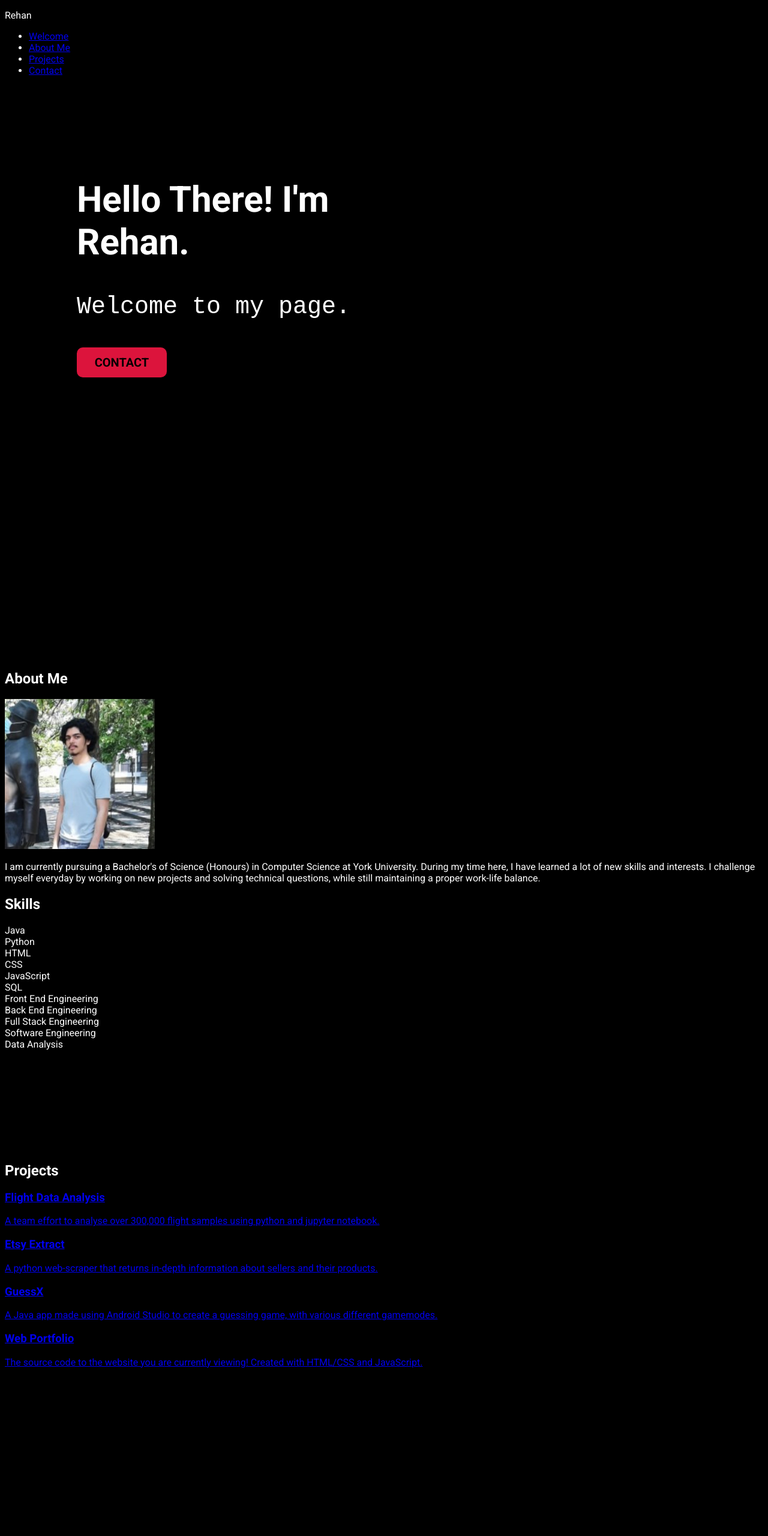
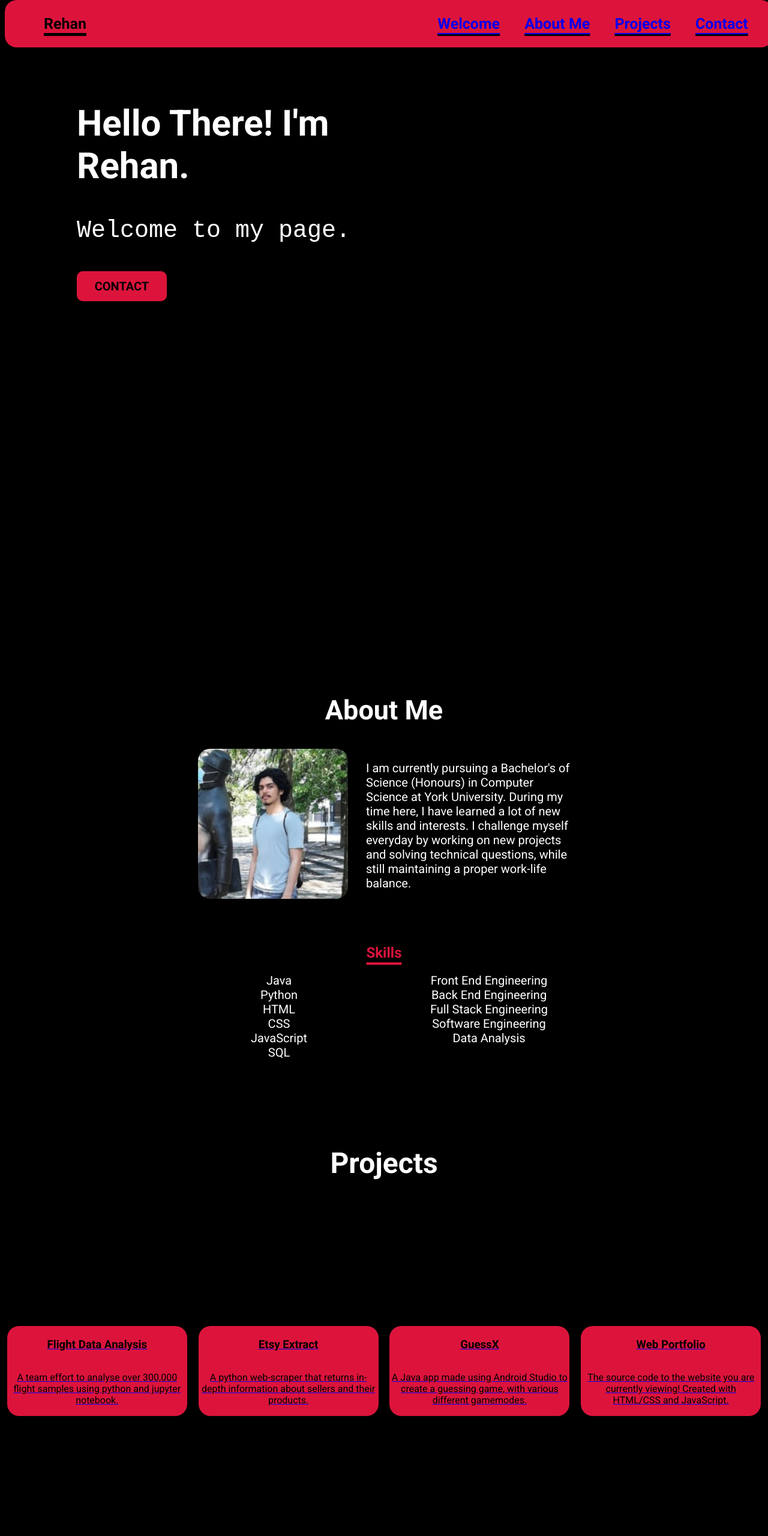
Before and after one commit to rehan-nasir/rehan-nasir.github.io, a plain HTML site: page index.html in a window 1280 px wide. Shown: the top 2560 px of the page at 60% size. Drawn offline with Linux system fonts and the light colour scheme.

Commit message:
Updated CSS

```diff
--- a/styles.css
+++ b/styles.css
@@ -1,5 +1,7 @@
 @import url('https://fonts.googleapis.com/css2?family=Roboto:ital,wght@0,100;0,300;0,400;0,500;0,700;0,900;1,100;1,300;1,400;1,500;1,700;1,900&display=swap');
-
+html {
+    scroll-behavior: smooth;
+}
 body{
     font-family: 'Roboto';
     color: white;
@@ -11,7 +13,6 @@ body{
 }
 #intro {
     text-align: left;
-
 }
 #intro-msg {
     margin-left: 120px;
@@ -50,3 +51,174 @@ body{
 @keyframes typing {
     from {width: 0}
 }
+#about {
+    text-align: center;
+}
+#about-title {
+    padding-top: 150px;
+    font-size: 30px;
+    text-align: center;
+}
+#about-content {
+    width: 100%;
+    height: 100%;
+}
+#about-img-p {
+    display: flex;
+    text-align: left;
+    justify-content: center;
+    gap: 30px;
+}
+#abt-p{
+    font-size: 20px;
+    width: 340px;
+}
+#skills-interests-container{
+    margin-left: 30%;
+    margin-right: 30%;
+    display: flex;
+    justify-content: center;
+    gap: 50px;
+}
+#skills{
+}
+#skill, #interest {
+    font-size: 20px;
+    width: 300px;
+}
+#interests {
+}
+img {
+    border-radius: 20px;
+}
+#skills-title {
+    color: crimson;
+    text-decoration: underline;
+    text-underline-offset: 8px;
+    text-decoration-thickness: 4px;
+    margin-left: 40%;
+    margin-right: 40%;
+    margin-top: 70px;
+}
+#projects{
+}
+#projects-text {
+    font-size: 32px;
+    padding-top: 100px;
+    text-align: center;
+    height: 150px;
+}
+#project-grid {
+    margin-top: 90px;
+    flex-grow: 1;
+    padding: 100px 0;
+    display: flex;
+    justify-content: space-evenly;
+    align-items: center;
+    flex-flow: row wrap;
+    gap: min(4vw, 15px);
+}
+.showcase {
+    color: black;
+    background-color: crimson;
+    text-align: center;
+    width: 300px;
+    height: 150px;
+    border: purple;
+    border-radius: 20px;
+    display: grid;
+    place-content: center;
+}
+#navbar{
+    position: fixed;
+    top: 0;
+    width: 100%;
+    display: flex;
+    justify-content: space-between;
+    background-color: crimson;
+    border-radius: 20px;
+}
+#nav-title {
+    display: flex;
+    justify-content: left;
+    margin-left: 65px;
+}
+#nav-links{
+    display: flex;
+    justify-content: right;
+}
+#nav-sec {
+    display: flex;
+    width: 600px;
+    justify-content: space-evenly;
+    list-style: none;
+}
+.nav-text {
+    color: black;
+    font-size: 25px;
+    text-decoration: underline 5px;
+    font-weight: bold;
+    text-underline-offset: 7px;
+}
+#contact{
+    border: solid;
+}
+#contact-title{
+    margin-top: 10%;
+    margin-left: 10%;
+    font-size: 30px;
+    width: 700px;
+    border: solid;
+}
+#socials{
+    background-color: crimson;
+    border-radius: 20px;
+    display: flex;
+    margin-left: 10%;
+    margin-right: 10%;
+    border: solid;
+    height: 450px;
+}
+#icons {
+    width: 30%;
+    border: solid;
+}
+#message {
+    width: 80%;
+    border: solid;
+}
+.contact-input{
+    font-family: 'Roboto';
+    font-size: 20px;
+    color: white;
+    border: none;
+    background-color: black;
+    margin-left: 50px;
+    margin-top: 10px;
+}
+#contact-msg {
+    padding-top: 20px;
+    padding-left: 10%;
+    width: 70%;
+}
+.input-style {
+    color: white;
+    border: none;
+    background-color: black;
+}
+.email-name{
+    padding-left: 25px;
+    font-size: 20px;
+    height: 40px;
+    color: white;
+    border-radius: 10px;
+}
+#inp-msg {
+    border: solid;
+    color: white;
+    border-radius: 10px;
+    font-size: 20px;
+    padding: 20px 10px;
+    line-height: 28px;
+    width: 90%;
+}
```
